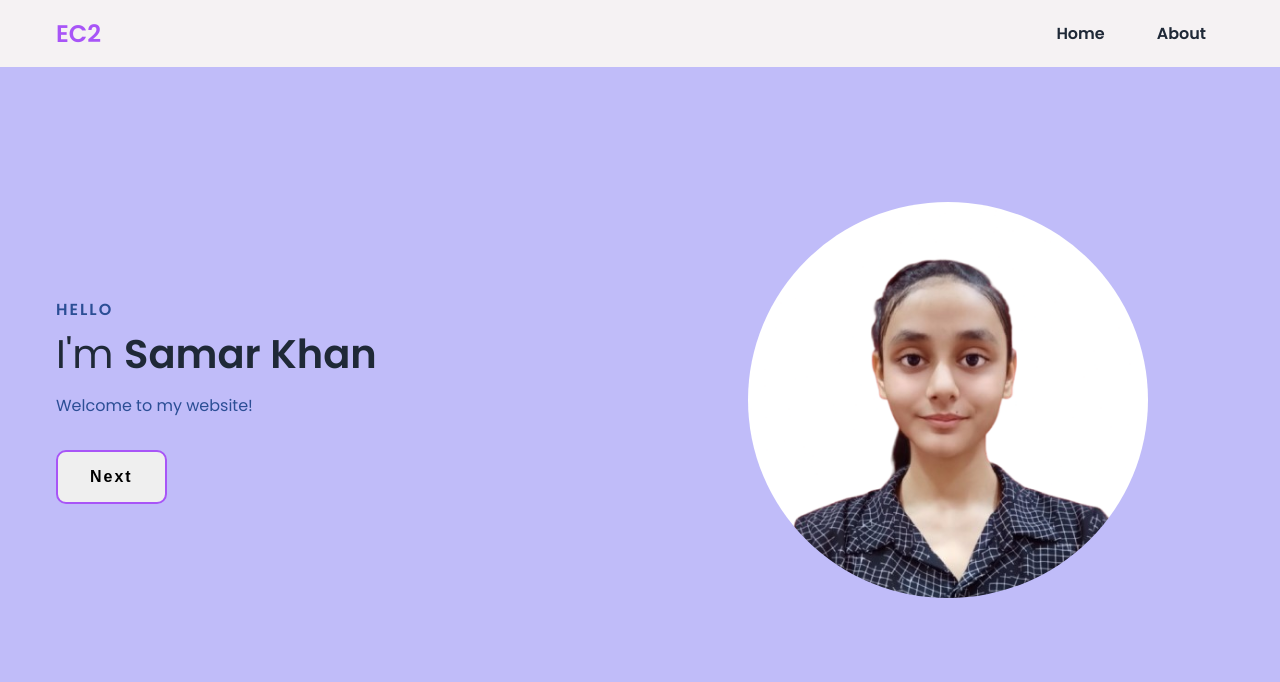
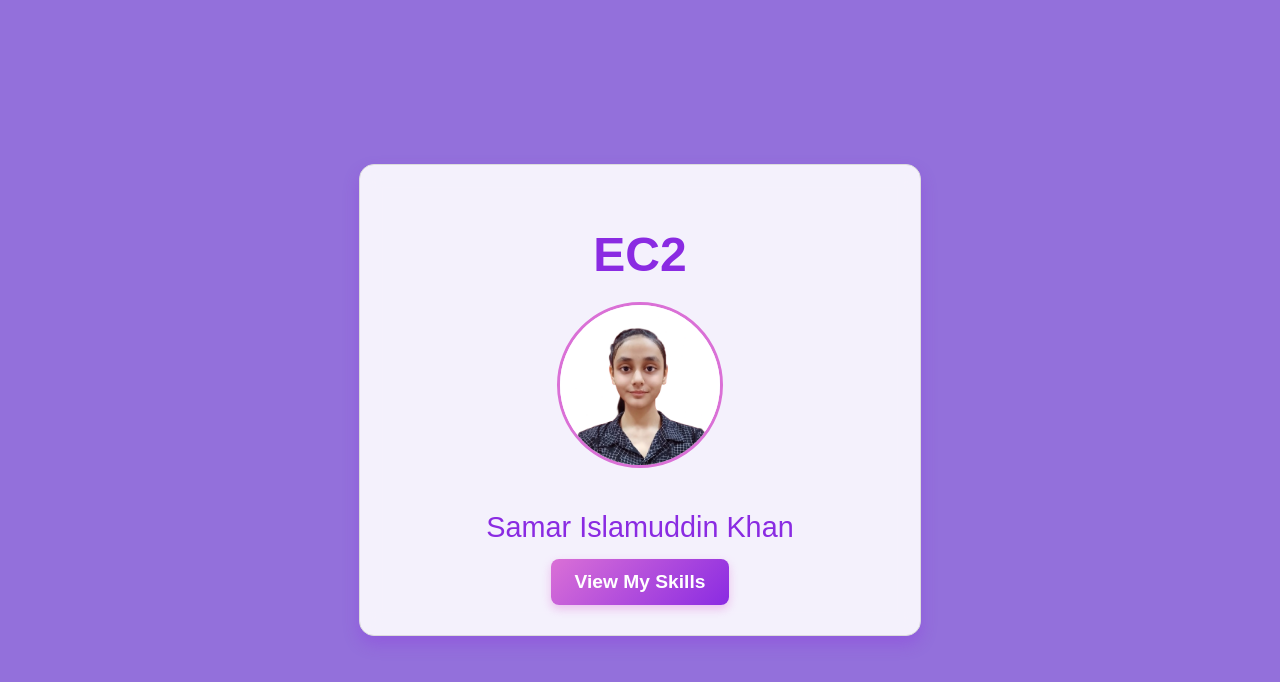
Before and after one commit to khansamar-1225/my_profile, a plain HTML site: page public/index.html in a window 1280 px wide. Drawn offline with nearby package versions, Linux system fonts and the light colour scheme.

Commit message:
edited package json file

```diff
--- a/public/index.html
+++ b/public/index.html
@@ -1,48 +1,17 @@
 <!DOCTYPE html>
 <html lang="en">
-  <head>
-    <meta charset="UTF-8" />
-    <meta http-equiv="X-UA-Compatible" content="IE=edge" />
-    <meta name="viewport" content="width=device-width, initial-scale=1.0" />
-    <link
-      href="https://cdn.jsdelivr.net/npm/remixicon@3.2.0/fonts/remixicon.css"
-      rel="stylesheet"
-    />
-    <link rel="stylesheet" href="style.css" />
-    <title>My profile</title>
-  </head>
-  <body>
-    <nav>
-      <div class="nav__content">
-        <div class="logo"><a href="#">EC2</a></div>
-        <label for="check" class="checkbox">
-          <i class="ri-menu-line"></i>
-        </label>
-        <input type="checkbox" name="check" id="check" />
-        <ul>
-          <li><a href="#">Home</a></li>
-          <li><a href="#">About</a></li>
-        </ul>
-      </div>
-    </nav>
-    <section class="section">
-      <div class="section__container">
-        <div class="content">
-          <p class="subtitle">HELLO</p>
-          <h1 class="title">
-            I'm <span>Samar Khan</span>
-          </h1>
-          <p class="description">
-            Welcome to my website!
-          </p>
-          <div class="action__btns">
-            <button onclick="window.location.href='/my_profile'" class="hire_me">Next</button>
-          </div>
-        </div>
-        <div class="image">
-          <img src="my_photo.png" alt="Your Photo" class="profile-photo">
-        </div>
-      </div>
-    </section>
-  </body>
+<head>
+    <meta charset="UTF-8">
+    <meta name="viewport" content="width=device-width, initial-scale=1.0">
+    <title>EC2 - My Portfolio</title>
+    <link rel="stylesheet" href="styles.css">
+</head>
+<body>
+    <div class="container">
+        <h1>EC2</h1>
+        <img src="my_photo.png" alt="Your Photo" class="profile-photo">
+        <h2>Samar Islamuddin Khan</h2>
+        <button onclick="window.location.href='/my_profile'">View My Skills</button>
+    </div>
+</body>
 </html>
--- a/public/style.css
+++ /dev/null
@@ -1,219 +0,0 @@
-@import url("https://fonts.googleapis.com/css2?family=Poppins:wght@400;600;700&display=swap");
-
-:root {
-  --primary-color: #a855f7;
-  --primary-color-dark: #9333ea;
-  --secondary-color: #ca8a04;
-  --text-dark: #1f2937;
-  --text-light: #2b4e95;
-  --extra-light: #c0bcf9;
-  --max-width: 1200px;
-}
-
-* {
-  padding: 0;
-  margin: 0;
-  box-sizing: border-box;
-}
-
-a {
-  text-decoration: none;
-}
-
-body {
-  font-family: "Poppins", sans-serif;
-}
-
-nav {
-  width: 100%;
-  position: fixed;
-  top: 0;
-  left: 0;
-  background-color:rgb(245, 242, 243);
-  z-index: 99;
-}
-
-.nav__content {
-  max-width: var(--max-width);
-  margin: auto;
-  padding: 1rem 1rem;
-  display: flex;
-  align-items: center;
-  justify-content: space-between;
-}
-
-nav .logo a {
-  font-size: 1.5rem;
-  font-weight: 600;
-  color: var(--primary-color);
-  transition: 0.3s;
-}
-nav .logo a:hover {
-  color: var(--primary-color-dark);
-}
-
-nav .checkbox {
-  display: none;
-}
-
-nav input {
-  display: none;
-}
-nav .checkbox i {
-  font-size: 2rem;
-  color: var(--primary-color);
-  cursor: pointer;
-}
-
-ul {
-  display: flex;
-  align-items: center;
-  gap: 1rem;
-  list-style: none;
-  transition: left 0.3s;
-}
-
-ul li a {
-  padding: 0.5rem 1rem;
-  border: 2px solid transparent;
-  text-decoration: none;
-  font-weight: 600;
-  color: var(--text-dark);
-  transition: 0.3s;
-}
-
-ul li a:hover {
-  border-top-color: var(--secondary-color);
-  border-bottom-color: var(--secondary-color);
-  color: var(--secondary-color);
-}
-
-.section {
-  background-color: var(--extra-light);
-}
-
-.section__container {
-  min-height: 100vh;
-  max-width: var(--max-width);
-  margin: auto;
-  padding: 1rem;
-  display: grid;
-  grid-template-columns: repeat(2, 1fr);
-  gap: 4rem;
-}
-
-.content {
-  display: flex;
-  flex-direction: column;
-  justify-content: center;
-}
-
-.subtitle {
-  letter-spacing: 2px;
-  color: var(--text-light);
-  font-weight: 600;
-  margin-bottom: 0.5rem;
-}
-
-.title {
-  font-size: 2.5rem;
-  font-weight: 400;
-  line-height: 3rem;
-  color: var(--text-dark);
-  margin-bottom: 1rem;
-}
-
-.title span {
-  font-weight: 600;
-}
-
-.description {
-  line-height: 1.5rem;
-  color: var(--text-light);
-  margin-bottom: 2rem;
-}
-
-.action__btns {
-  display: flex;
-  gap: 1rem;
-}
-
-.action__btns button {
-  font-size: 1rem;
-  font-weight: 600;
-  letter-spacing: 2px;
-  padding: 1rem 2rem;
-  outline: none;
-  border: 2px solid var(--primary-color);
-  border-radius: 10px;
-  transition: 0.3s;
-  cursor: pointer;
-}
-
-.hire__me {
-  background-color: var(--primary-color);
-  color: #ffffff;
-}
-
-.hire__me:hover {
-  background-color: var(--primary-color-dark);
-}
-
-.portfolio {
-  color: var(--primary-color);
-}
-
-.portfolio:hover {
-  background-color: var(--primary-color-dark);
-  color: #ffffff;
-}
-
-.image {
-  display: grid;
-  place-items: center;
-}
-
-.image img {
-  width: min(25rem, 90%);
-  border-radius: 100%;
-}
-
-@media (width < 750px) {
-  nav .checkbox {
-    display: block;
-  }
-
-  ul {
-    position: absolute;
-    width: 100%;
-    height: calc(100vh - 85px);
-    left: -100%;
-    top: 85px;
-    background-color: var(--extra-light);
-    flex-direction: column;
-    justify-content: center;
-    gap: 3rem;
-  }
-
-  nav #check:checked ~ ul {
-    left: 0;
-  }
-
-  ul li a {
-    font-size: 1.25rem;
-  }
-
-  .section__container {
-    padding: 10rem 1rem 5rem 1rem;
-    text-align: center;
-    grid-template-columns: repeat(1, 1fr);
-  }
-
-  .image {
-    grid-area: 1/1/2/2;
-  }
-
-  .action__btns {
-    margin: auto;
-  }
-}
--- /dev/null
+++ b/public/styles.css
@@ -0,0 +1,92 @@
+
+body {
+  font-family: 'Poppins', sans-serif;
+  margin: 0;
+  padding: 0;
+  background-color: #9370db;
+  color: #FFFFFF;
+  display: flex;
+  justify-content: center;
+  align-items: center;
+  height: 100vh;
+}
+
+.container {
+  text-align: center;
+  background: rgba(255, 255, 255, 0.9);
+  padding: 30px;
+  border-radius: 15px;
+  box-shadow: 0 8px 16px rgba(138, 43, 226, 0.3);
+  max-width: 500px;
+  width: 90%;
+  backdrop-filter: blur(10px);
+  border: 1px solid #DCDCDC;
+}
+
+
+h1 {
+  font-size: 3rem;
+  color: #8A2BE2;
+  margin-bottom: 20px;
+  text-transform: uppercase;
+  font-weight: 600;
+}
+
+
+.profile-photo {
+  width: 160px;
+  height: 160px;
+  border-radius: 50%;
+  object-fit: cover;
+  margin-bottom: 15px;
+  border: 3px solid #DA70D6;
+}
+
+
+h2 {
+  font-size: 1.8rem;
+  font-weight: 500;
+  margin-bottom: 15px;
+  color: #8A2BE2;
+}
+
+button {
+  background: linear-gradient(135deg, #DA70D6, #8A2BE2);
+  color: #FFFFFF;
+  border: none;
+  padding: 12px 24px;
+  font-size: 1.2rem;
+  font-weight: 600;
+  border-radius: 8px;
+  cursor: pointer;
+  transition: 0.3s ease-in-out;
+  box-shadow: 0 4px 10px rgba(218, 112, 214, 0.4);
+}
+
+button:hover {
+  background: #DCDCDC;
+  color: #4B0082;
+  transform: scale(1.05);
+}
+
+.skills-list {
+  list-style-type: none;
+  padding: 0;
+  margin: 25px 0;
+}
+
+.skills-list li {
+  background: rgba(138, 43, 226, 0.3);
+  color: #4B0082;
+  margin: 8px 0;
+  padding: 12px;
+  border-radius: 8px;
+  font-size: 1.3rem;
+  font-weight: 500;
+  transition: 0.3s ease-in-out;
+}
+
+.skills-list li:hover {
+  background: rgba(218, 112, 214, 0.5);
+  transform: scale(1.05);
+}
```
Also changed, not shown: public/_profile.html (+7 -31 lines).
